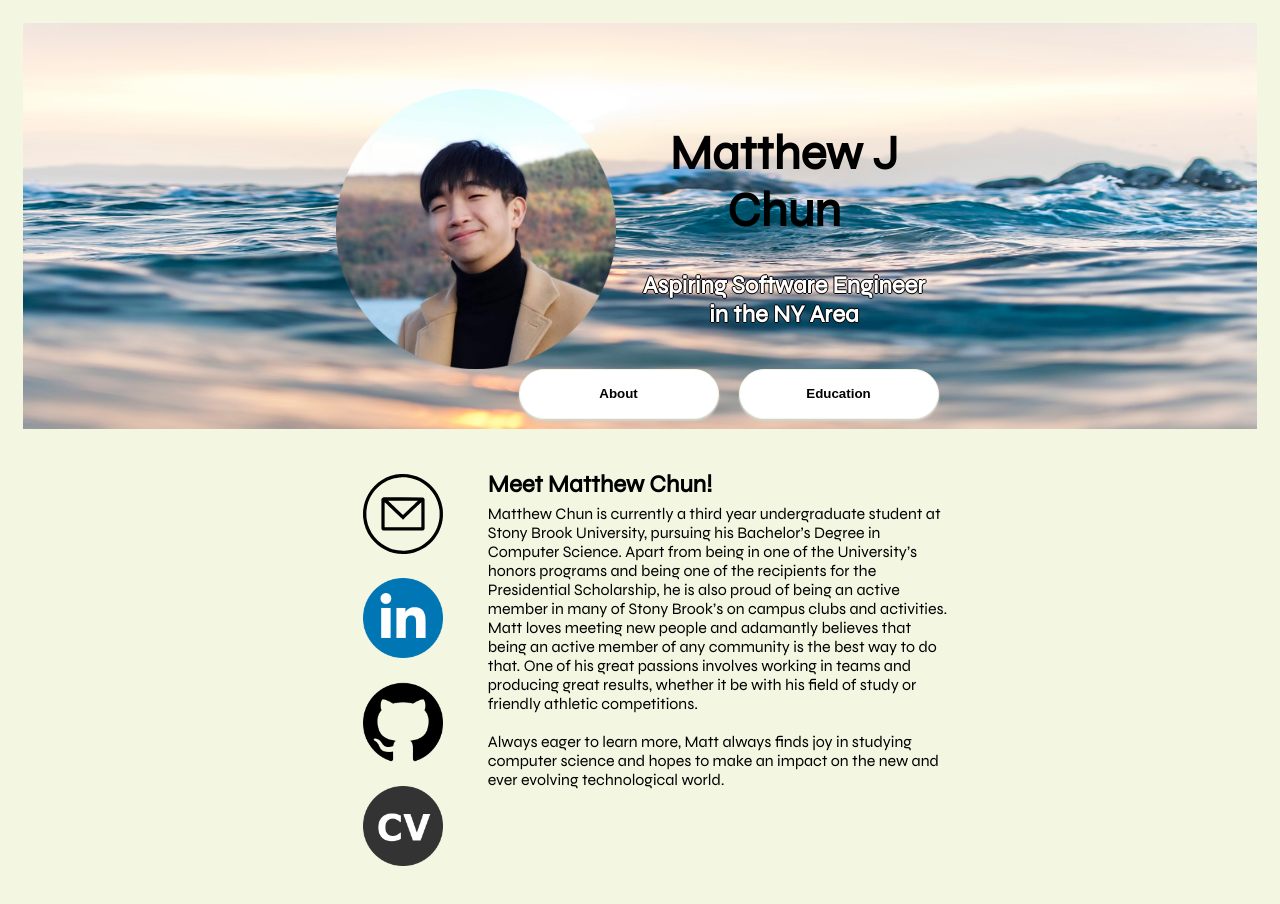
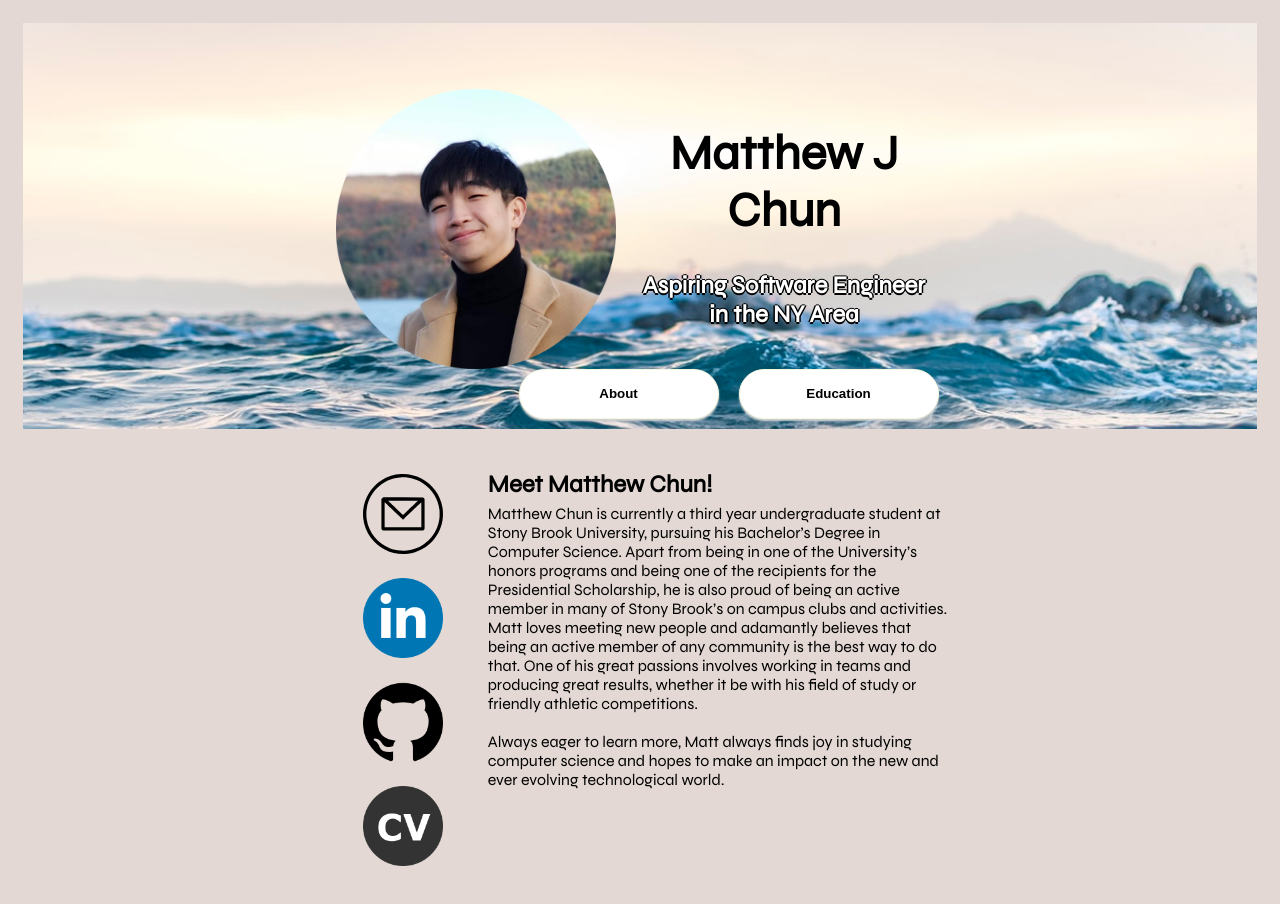
Before and after one commit to matthewjchun/matthewjchun.github.io, a React (Create React App) app: page / in a window 1280 px wide. Shown: the top 904 px of the page. Built offline with nearby package versions, Linux system fonts and the light colour scheme.

Commit message:
updated bgd color

```diff
--- a/src/App.css
+++ b/src/App.css
@@ -1,5 +1,5 @@
 
-body{background-color: #F3F6E1;}
+body{background-color: #E3D8D3;}
 
 .App {
   /* background-color: black; */
@@ -12,12 +12,12 @@
   height: 100%;
   margin: auto;
   /* background-color: white; */
-  /* border: 15px solid  #D7F6F8; */
-  border: 15px solid #F3F6E1;
-  /* border: 15px solid grey; */
+  border: 15px solid  #E3D8D3;
+  /* border: 15px solid #F3F6E1; */
+  /* border: 15px solid white; */
   background-image: url("./banner.jpg");
   background-repeat: no-repeat;
-  background-size: 100% 100%;
+  background-size: 100% 180%;
 }
 
 .text-wrap {
--- a/src/components/About.css
+++ b/src/components/About.css
@@ -6,7 +6,7 @@
     display: flex;
     justify-content: center;
     width: 100%;
-    background-color: #F3F6E1;
+    background-color: #E3D8D3;
 }
 
 .about-wrapper{
--- a/src/components/Education.css
+++ b/src/components/Education.css
@@ -6,7 +6,7 @@
     display: flex;
     justify-content: center;
     width: 100%;
-    background-color:  #F3F6E1;
+    background-color:  #E3D8D3;
 }
 
 .education-wrapper{
--- a/src/components/Header.css
+++ b/src/components/Header.css
@@ -41,7 +41,7 @@
     font-family: 'Syne', sans-serif;
     font-size: x-large;
     color: white;
-    text-shadow: -1px 0 black, 0 1px black, 1px 0 black, 0 -1px black;
+    text-shadow: -1.5px 0 black, 0 1.5px black, 1.5px 0 black, 0 -1.5px black;
     width: 100%;
     order: 1;
 }
```
